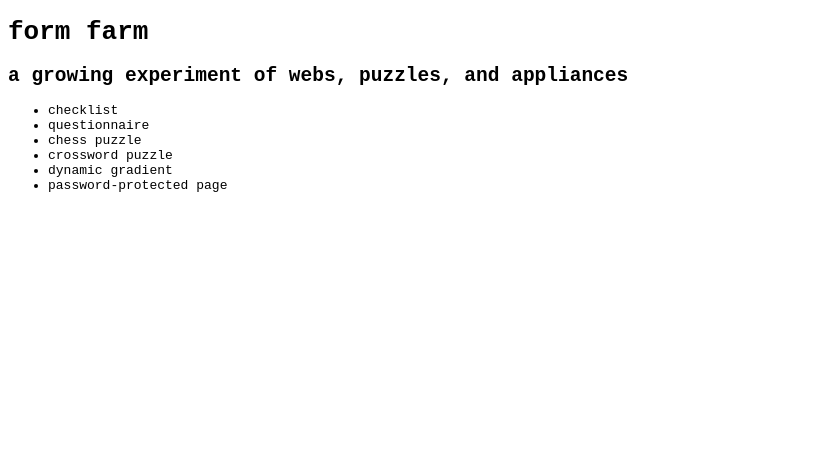
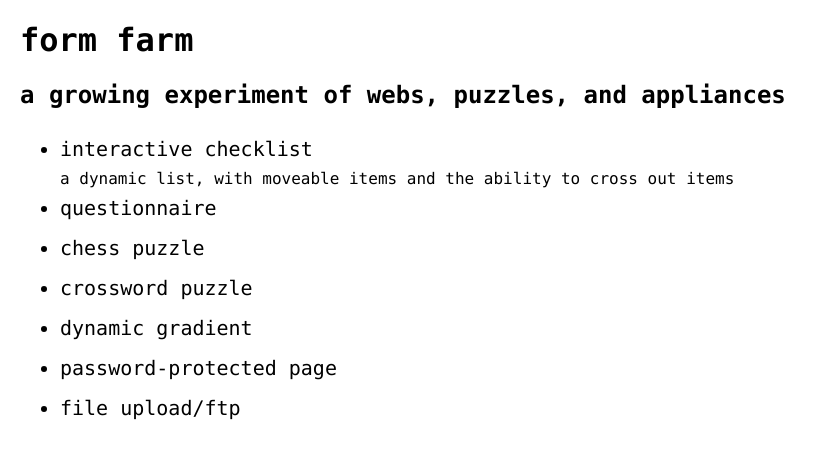
Before and after one commit to formfarm/experiments, a plain HTML site: page index.html in a window 1280 px wide. Shown: the whole page, without its empty margins (0-838 px from the left). Drawn offline with Linux system fonts and the light colour scheme.

Commit message:
updated css

```diff
--- a/css/style.css
+++ b/css/style.css
@@ -1,3 +1,15 @@
 body {
-  font-family: monospace;
+  font-family: "Menlo", monospace;
+  margin: 10px 10px 10px 20px;
 }
+h1 {
+  font-size: 32px;
+}
+li {
+  font-size: 20px;
+  line-height: 40px;
+}
+p {
+  font-size: 16px;
+  margin: 0;
+}
--- a/index.html
+++ b/index.html
@@ -3,20 +3,21 @@
   <head>
     <meta charset="utf-8">
     <title>form farm</title>
-    <link rel="stylesheet" href="/css/style.css" type="text/css">
+    <link rel="stylesheet" href="./css/style.css" type="text/css">
   </head>
   <body>
     <h1>form farm</h1>
     <h2>a growing experiment of webs, puzzles, and appliances</h2>
 
     <ul>
-      <li>checklist</li>
+      <li>interactive checklist</li>
+      <p>a dynamic list, with moveable items and the ability to cross out items</p>
       <li>questionnaire</li>
       <li>chess puzzle</li>
       <li>crossword puzzle</li>
       <li>dynamic gradient</li>
       <li>password-protected page</li>
-
+      <li>file upload/ftp</li>
 
 
 
```
